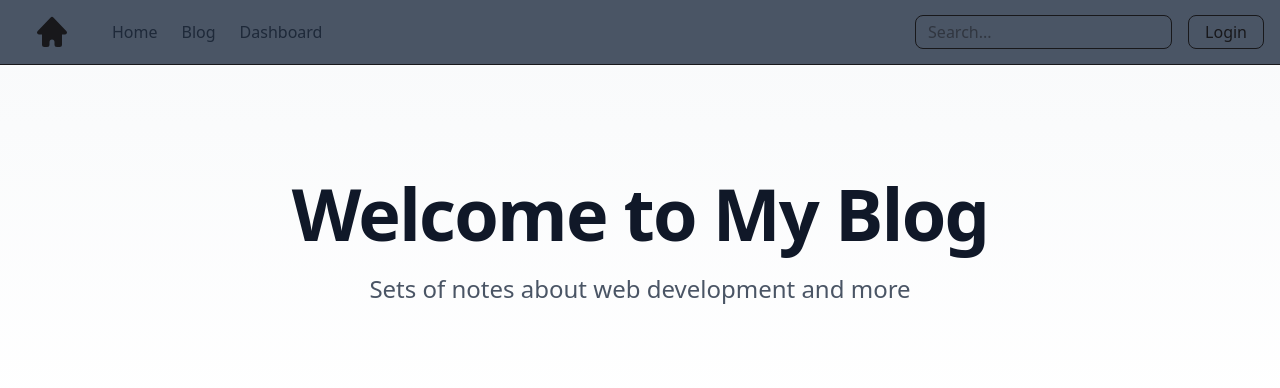
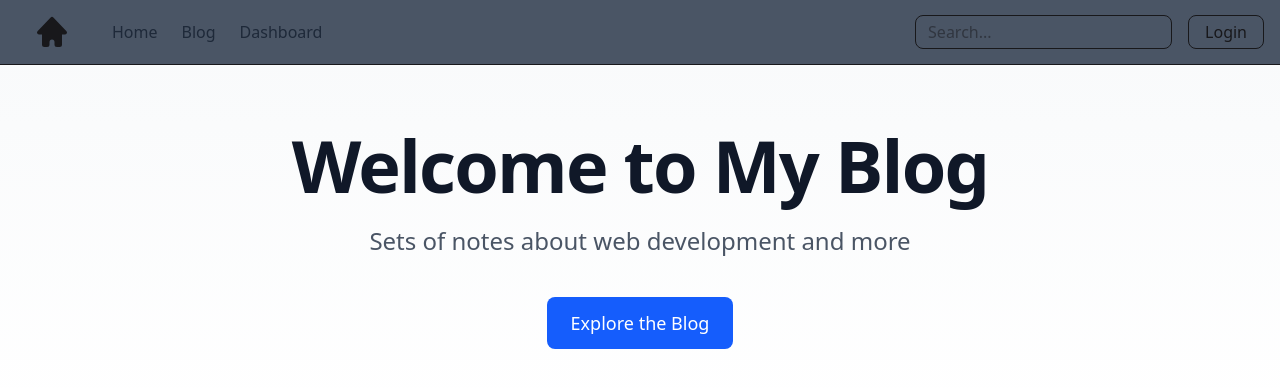
Before and after one commit to Davideif/Blog, a Next.js app: page / in a window 1280 px wide. Shown: the top 388 px of the page. Built offline with nearby package versions, Linux system fonts and the light colour scheme; no server answers; the database is empty.

Commit message:
Home page updated

```diff
--- a/components/HeroSectiom.jsx
+++ b/components/HeroSectiom.jsx
@@ -1,8 +1,9 @@
+import Link from 'next/link';
 import React from 'react';
 
 const HeroSection = () => {
   return (
-    <section className="bg-linear-to-b from-gray-50 to-white py-28 px-6 text-center">
+    <section className="bg-linear-to-b from-gray-50 to-white py-16 px-6 text-center">
       <div className="max-w-4xl mx-auto">
         <h1 className="text-5xl md:text-7xl font-extrabold tracking-tight text-gray-900">
           Welcome to My Blog
@@ -12,6 +13,9 @@ const HeroSection = () => {
           Sets of notes about web development and more
         </p>
       </div>
+      <Link href="/blog" className="mt-10 inline-block bg-blue-600 text-white px-6 py-3 rounded-lg text-lg font-medium hover:bg-blue-700 transition">
+        Explore the Blog
+      </Link>
     </section>
   );
 };
--- a/components/LatestPosts.jsx
+++ b/components/LatestPosts.jsx
@@ -1,4 +1,5 @@
 import React from "react";
+import Link from "next/link";
 import PostCard from "@/components/PostCard";
 
 const LatestPosts = ({ posts }) => {
@@ -15,6 +16,9 @@ const LatestPosts = ({ posts }) => {
           <PostCard key={post._id} post={post} />
         ))}
       </div>
+      <Link href="/blog" className="block text-center mt-10 text-blue-600 dark:text-blue-400 font-medium hover:underline">
+        View All Posts →
+      </Link>
     </section>
   );
 };
```
